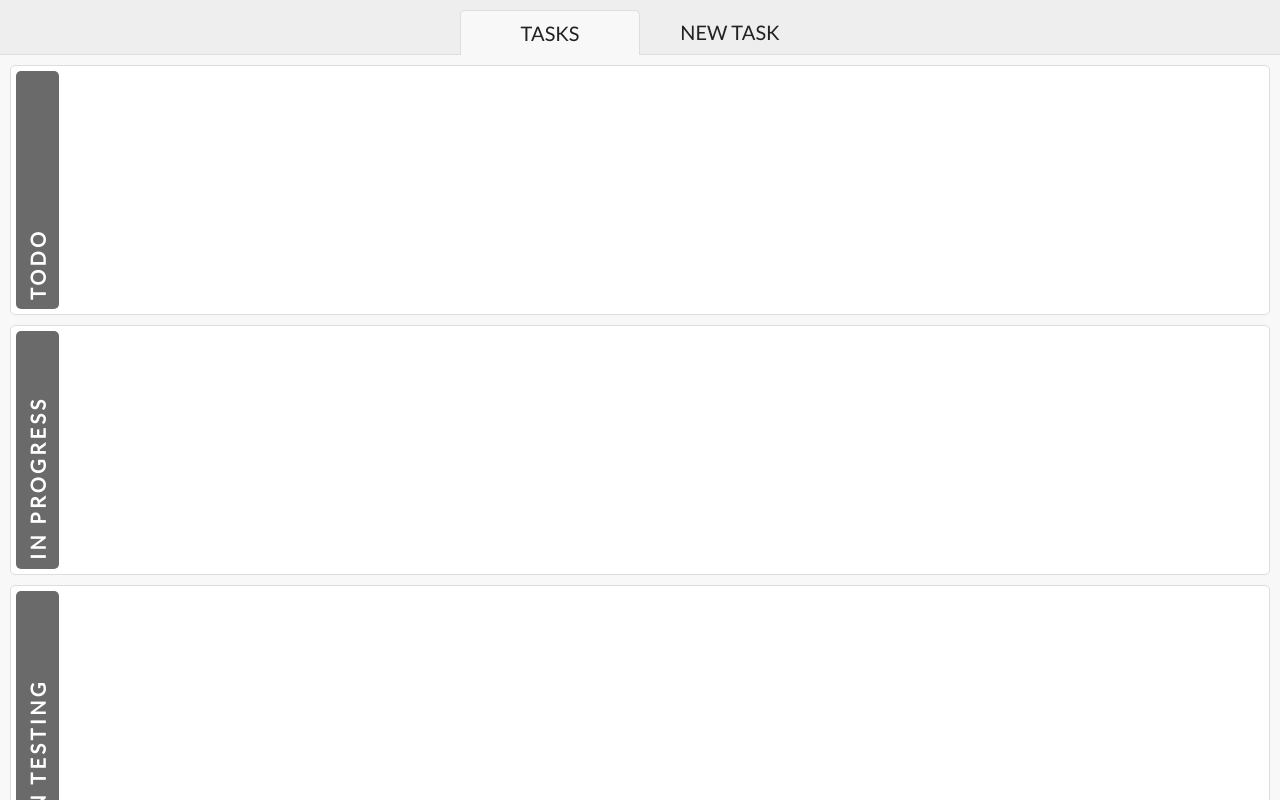
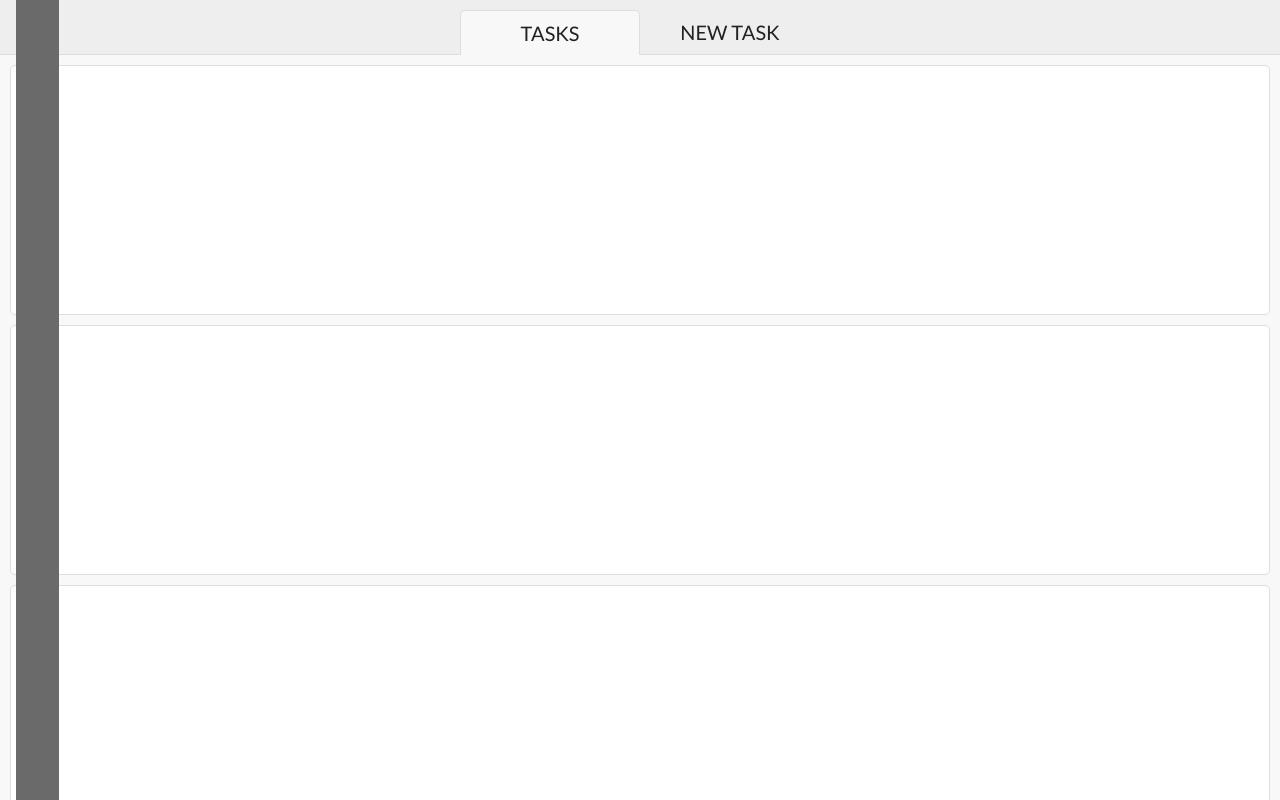
Before and after one commit to tarmeli/horizontal-kanban, a React (Create React App) app: page / in a window 1280 px wide. Shown: the top 800 px of the page. Built offline with nearby package versions, Linux system fonts and the light colour scheme.

Commit message:
small fixes

```diff
--- a/src/components/Kanban/row.jsx
+++ b/src/components/Kanban/row.jsx
@@ -18,8 +18,8 @@ const Row = ({
   }, [hasNewTask]);
 
   return (
-    <div className={`board-list__row${isNewTaskFlashActive ? ' board-list__row--new-task-flash' : ''}`}>
-      <h2 className="board-list__title">{rowTitle}</h2>
+    <div className={`board-list__row ${isNewTaskFlashActive ? 'board-list__row--new-task-flash' : ''}`}>
+      <div className="board-list__title"><h2>{rowTitle}</h2></div>
       <div className="board-list__task-view">
         {tasks.map(task => (
           <Task
--- a/src/components/Kanban/task.jsx
+++ b/src/components/Kanban/task.jsx
@@ -77,6 +77,7 @@ const Task = ({
           >
             <FontAwesomeIcon icon={faArrowUp} />
           </span>
+
           <span
             className="task__del task__footer-button"
             onClick={onTaskDelete}
@@ -86,6 +87,7 @@ const Task = ({
           >
             <FontAwesomeIcon icon={faTrash} />
           </span>
+
           <span
             className="task__next task__footer-button"
             data-dir="next"
--- a/src/scss/components/_board-list.scss
+++ b/src/scss/components/_board-list.scss
@@ -23,7 +23,7 @@
     }
   }
 
-  &__title {
+  &__title > h2 {
     transform: rotate(180deg);
     writing-mode: vertical-lr;
     font-size: 20px;
```
